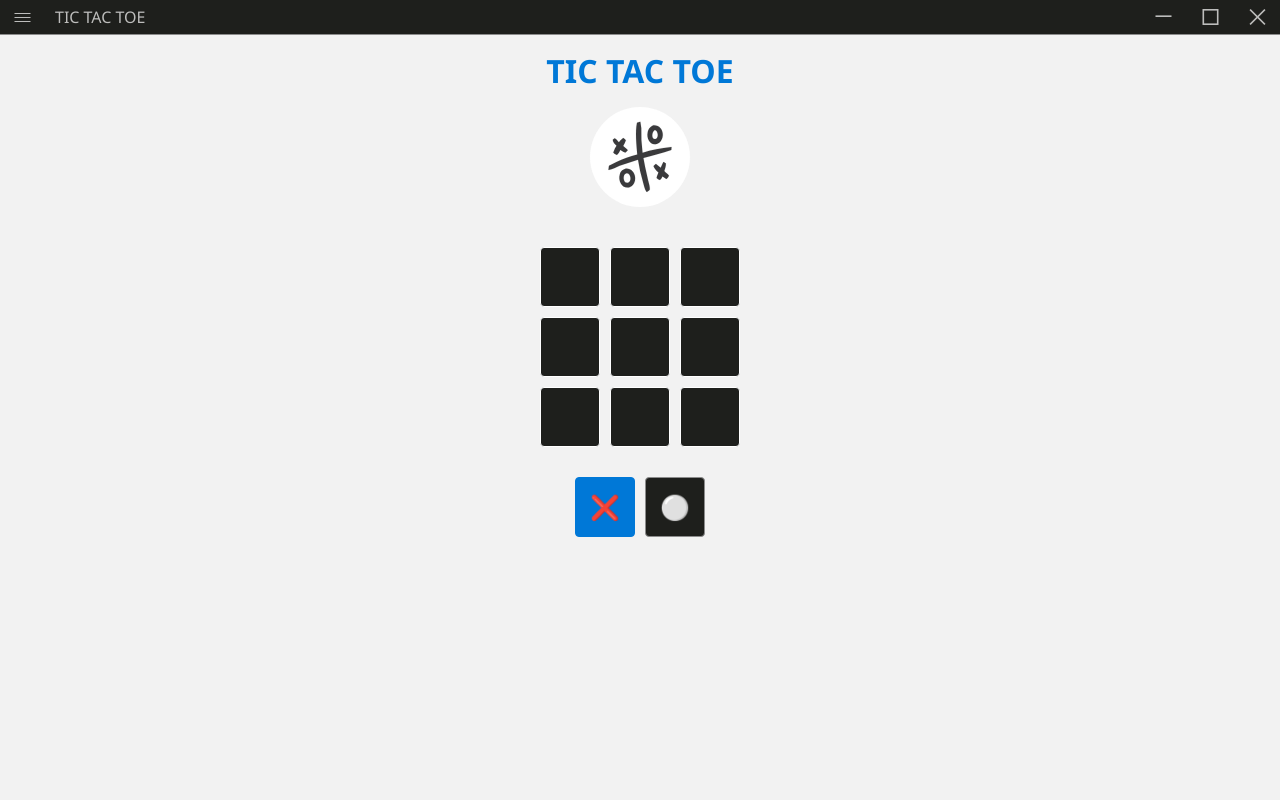
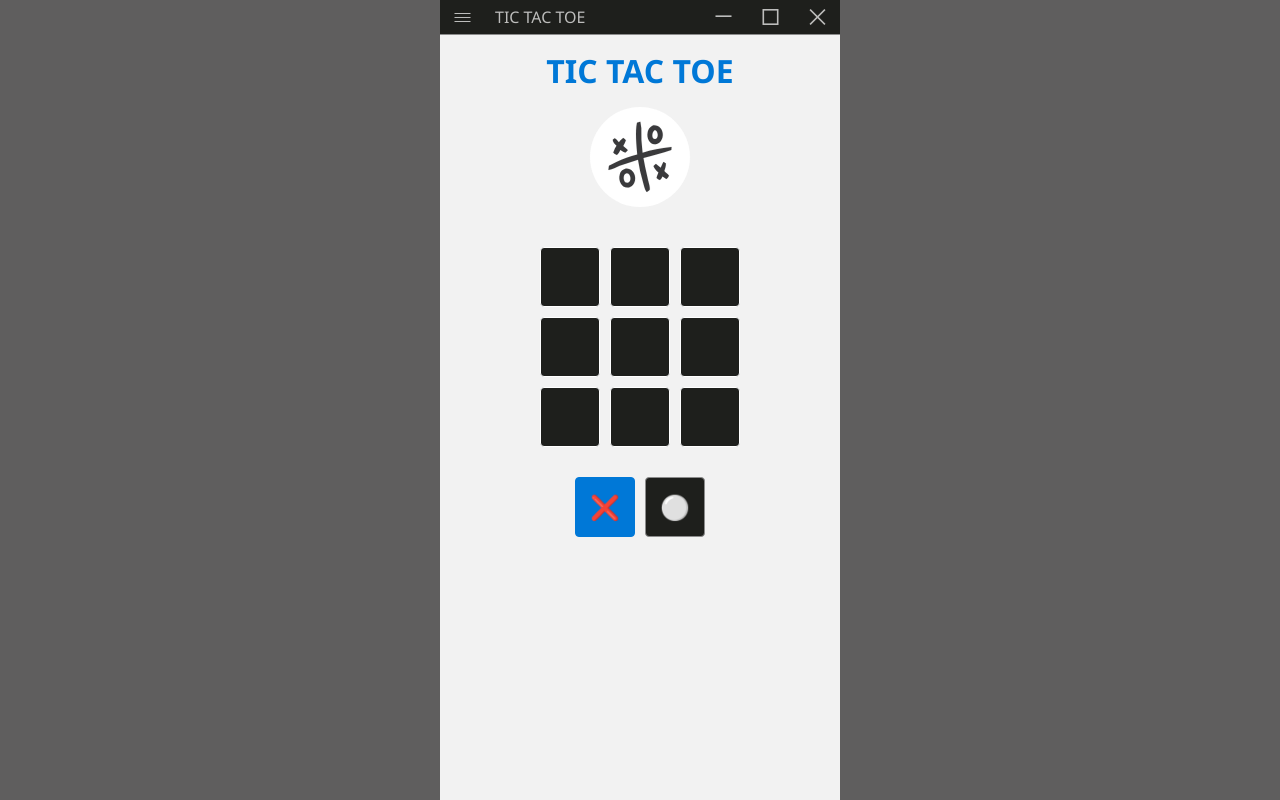
Before and after one commit to vgbr-dev/react-tic-tac-toe, a React (Vite) app: page / in a window 1280 px wide. Built offline with nearby package versions, Linux system fonts and the light colour scheme.

Commit message:
feat(css): update `css` styles

```diff
--- a/src/styles/styles.css
+++ b/src/styles/styles.css
@@ -247,12 +247,15 @@
 
 /* ━━ ELEMENT SELECTORS ━━━━━━━━━━━━━━━━━━━━━━━━━━━━━━━━━━━━━━━━━━━━━━━━━━━━━ */
 body {
+  display: flex;
   width: 100vw;
   max-width: 100vw;
   height: 100vh;
   max-height: 100vh;
-  background-color: var(--color-background);
-  color: var(--color-on-background);
+  flex-flow: column;
+  align-items: center;
+  justify-content: center;
+  background-color: #5F5E5E;
   font-family: var(--font-segoe-ui);
 }
 
@@ -298,9 +301,13 @@ p {
 /* ━━ ID STYLES ━━━━━━━━━━━━━━━━━━━━━━━━━━━━━━━━━━━━━━━━━━━━━━━━━━━━━━━━━━━━━ */
 #root {
   display: flex;
-  height: 100vh;
-  max-height: 100vh;
+  width: 400px;
+  max-width: 400px;
+  height: 800px;
+  max-height: 800px;
   flex-flow: column nowrap;
+  background-color: var(--color-background);
+  color: var(--color-on-background);
   overflow-x: hidden;
   overflow-y: hidden;
 }
```
